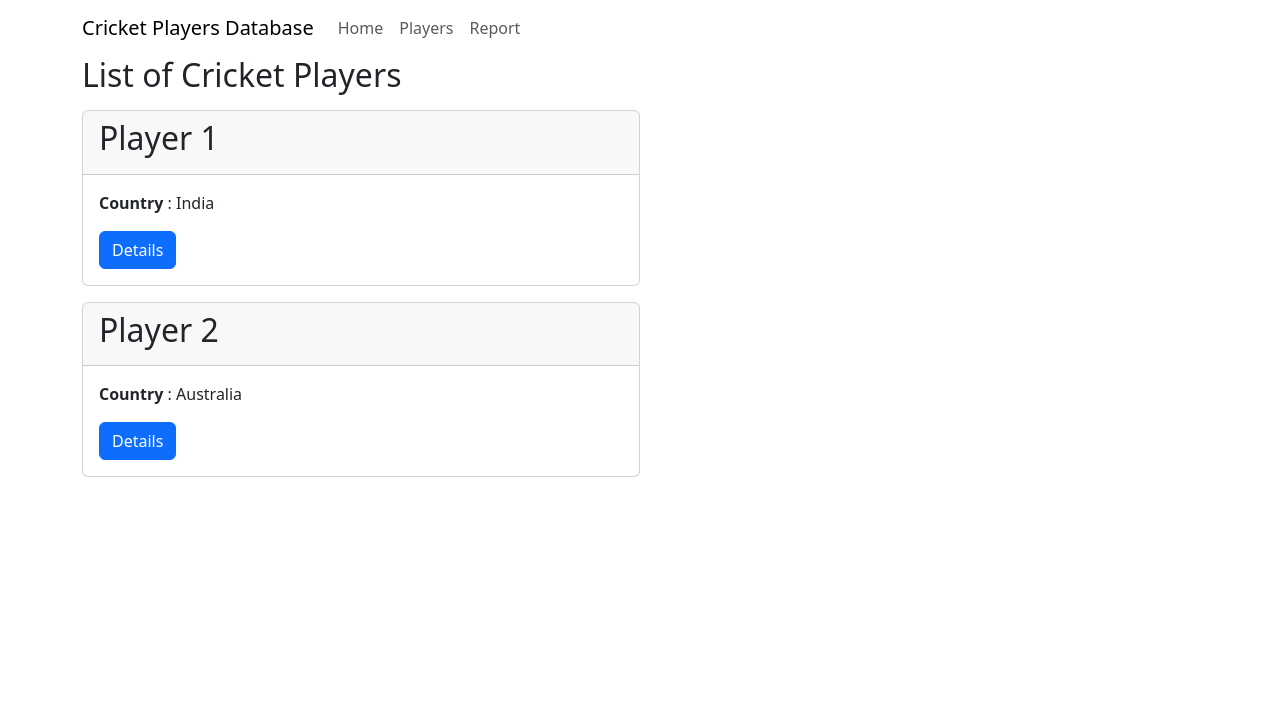
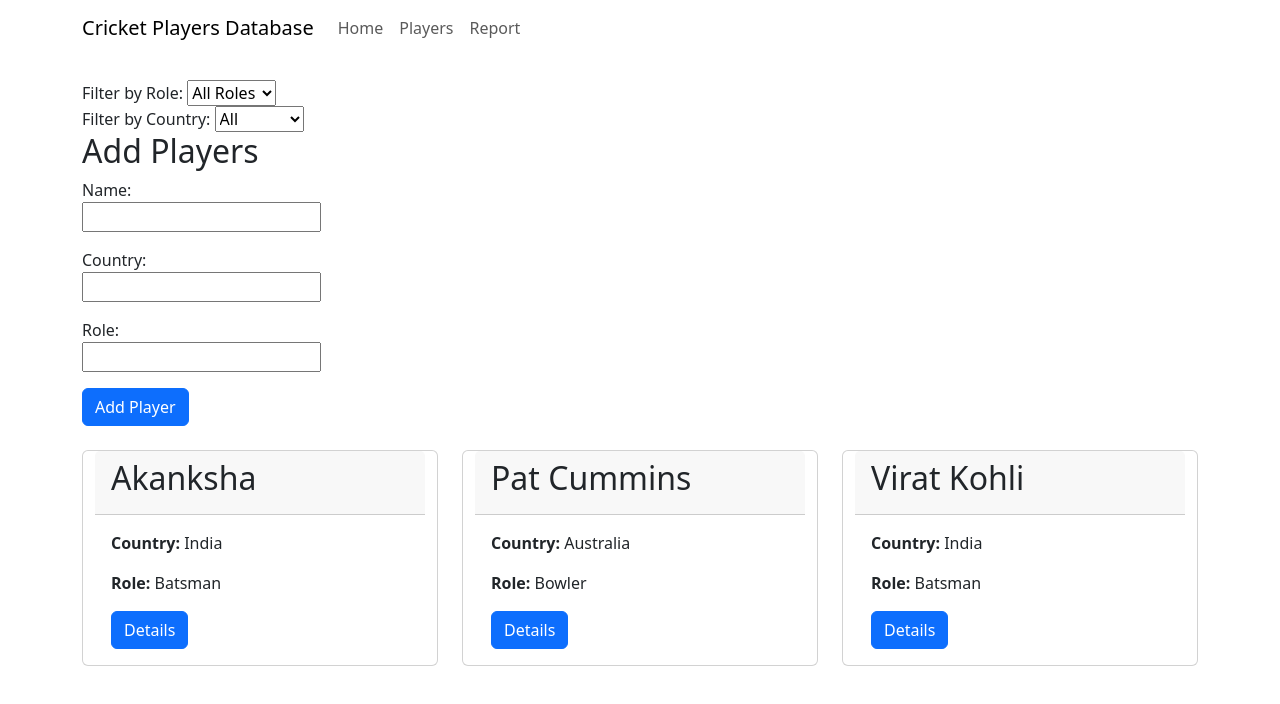
Before and after one commit to checodezz/playerReportJsBootstrap, a plain HTML site: page players.html in a window 1280 px wide. Drawn offline with nearby package versions, Linux system fonts and the light colour scheme.

Commit message:
added JavaScript

```diff
--- a/players.html
+++ b/players.html
@@ -36,38 +36,195 @@
     </nav>
   </header>
 
-  <main>
-    <section>
-      <section class="container">
-        <h2>List of Cricket Players</h2>
-        <div class="column">
-          <div class="col-md-6 my-3" >
-            <div class="card">
-              <div class="card-header">
-                <h2>Player 1</h2>
-              </div>
-              <div class="card-body">
-                <p><strong>Country</strong> : India</p>
-                <a class='btn btn-primary' href="playerDetails.html?id=1">Details</a>
 
-              </div>
-            </div>
-          </div>
+  <section class="container mt-4">
+    <div>
+      <label for="roleFilter">Filter by Role:</label>
+      <select id="roleFilter">
+        <option value="all">All Roles</option>
+        <option value="Batsman">Batsman</option>
+        <option value="Bowler">Bowler</option>
+      </select>
+    </div>
 
-          <div class="col-md-6">
-            <div class="card">
-              <div class="card-header">
-                <h2>Player 2</h2>
-              </div>
-              <div class="card-body">
-                <p><strong>Country</strong> : Australia</p>
-                <a class='btn btn-primary' href="playerDetails.html?id=2">Details</a>
+    <div>
+      <label for="countryFilter">Filter by Country:</label>
+      <select id="countryFilter">
+        <option value="all">All</option>
+        <option value="India">India</option>
+        <option value="Australia">Australia</option>
+      </select>
+    </div>
 
-              </div>
-            </div>
-          </div>
-        </div>
-      </section>
-  </main>
+    <h2>Add Players</h2>
+    <form>
+      <div class="mb-3">
+        <label for="playerName">Name:</label><br>
+        <input id="playerName" type="text" required>
+      </div>
+
+      <div class="mb-3">
+        <label for="playerCountry">Country:</label><br>
+        <input id="playerCountry" type="text" required>
+      </div>
+
+      <div class="mb-3">
+        <label for="playerRole">Role:</label><br>
+        <input id="playerRole" type="text" required>
+      </div>
+      <button type="button" id="addPlayerBtn" class="btn btn-primary">Add Player</button>
+    </form>
+  </section>
+
+  <section class="container mt-4">
+    <div id="playerList" class="row">
+
+    </div>
+
+  </section>
+  <script>
+    const players = [
+      {
+        id: 1,
+        name: 'Akanksha',
+        country: 'India',
+        role: 'Batsman'
+      },
+      {
+        id: 2,
+        name: 'Pat Cummins',
+        country: 'Australia',
+        role: 'Bowler'
+      },
+      {
+        id: 3,
+        name: 'Virat Kohli',
+        country: 'India',
+        role: 'Batsman'
+      }
+    ];
+
+
+
+    const addPlayerButton = document.querySelector('#addPlayerBtn')
+    const playerList = document.querySelector('#playerList')
+    const roleFilter = document.querySelector('#roleFilter')
+    let countryFilter = document.querySelector('#countryFilter')
+
+    function updatePlayerList(filteredPlayers) {
+      playerList.innerHTML = ''
+
+      for (let i = 0; i < filteredPlayers.length; i++) {
+        const col = document.createElement('div')
+        col.className = 'col-md-4'
+
+        const card = document.createElement('div')
+        card.className = 'card mb-3 container'
+
+        const cardHeader = document.createElement('div')
+        cardHeader.className = 'card-header'
+
+
+        const h2 = document.createElement('h2')
+        h2.textContent = filteredPlayers[i].name
+
+        cardHeader.appendChild(h2)
+
+        const cardBody = document.createElement('div')
+        cardBody.className = 'card-body '
+
+        const country = document.createElement('p')
+        country.className = 'card-text'
+        country.innerHTML = `<strong>Country: </strong>${filteredPlayers[i].country}`
+
+        const role = document.createElement('p')
+        role.className = 'card-text'
+        role.innerHTML = `<strong>Role:</strong> ${filteredPlayers[i].role}`
+
+        const detailsLink = document.createElement('a')
+        detailsLink.href = `playerDetails.html?id=${filteredPlayers[i].id}`
+        detailsLink.className = 'btn btn-primary'
+        detailsLink.textContent = 'Details'
+
+
+        cardBody.appendChild(country)
+        cardBody.appendChild(role)
+        cardBody.appendChild(detailsLink)
+
+
+
+        card.appendChild(cardHeader)
+        card.appendChild(cardBody)
+
+        col.appendChild(card)
+
+        playerList.appendChild(col)
+
+      }
+    }
+
+    addPlayerButton.addEventListener('click', function () {
+      const playerName = document.querySelector('#playerName').value
+      const playerCountry = document.querySelector('#playerCountry').value
+      const playerRole = document.querySelector('#playerRole').value
+
+      if (playerName && playerCountry && playerRole) {
+        const newPlayerId = players.length + 1
+        const newPlayer = {
+          id: newPlayerId,
+          name: playerName,
+          country: playerCountry,
+          role: playerRole
+        }
+        players.push(newPlayer)
+        updatePlayerList(players)
+
+      }
+    })
+
+    roleFilter.addEventListener('change', applyRoleFilter)
+
+    function applyRoleFilter() {
+      const selectedRole = roleFilter.value
+      const filteredPlayers = []
+
+      if (selectedRole !== 'all') {
+        for (let i = 0; i < players.length; i++) {
+
+          if (players[i].role === selectedRole) {
+
+            filteredPlayers.push(players[i])
+          }
+        }
+      }
+
+
+      updatePlayerList(filteredPlayers)
+    }
+
+    countryFilter.addEventListener('change', applyCountryFilter)
+
+    function applyCountryFilter() {
+      const selectedCountry = countryFilter.value
+      const countryFilteredPlayers = []
+
+      if (selectedCountry !== 'all') {
+        for (let i = 0; i < players.length; i++) {
+          if (players[i].country === selectedCountry) {
+            countryFilteredPlayers.push(players[i])
+          }
+        }
+      }
+      updatePlayerList(countryFilteredPlayers)
+    }
+
+
+
+
+
+    updatePlayerList(players)
+
+  </script>
 </body>
+
 </html>
```
Also changed, not shown: playerDetails.html (+16 -9 lines).
